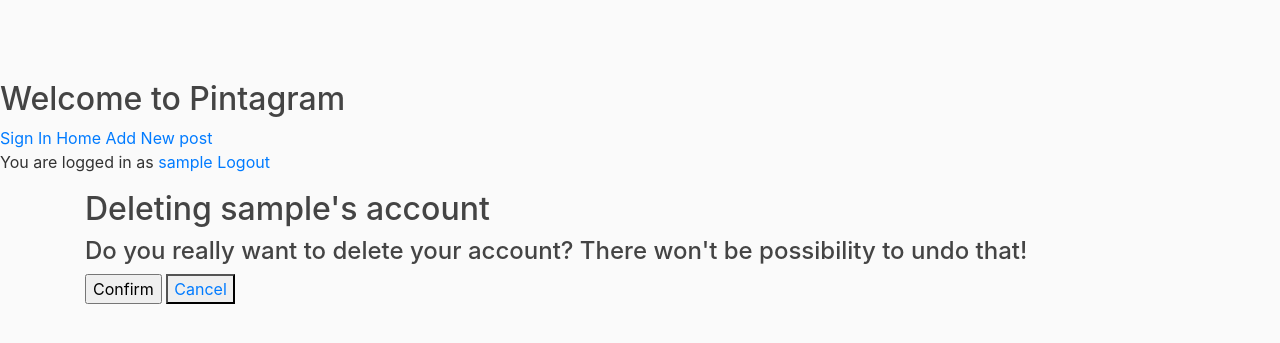
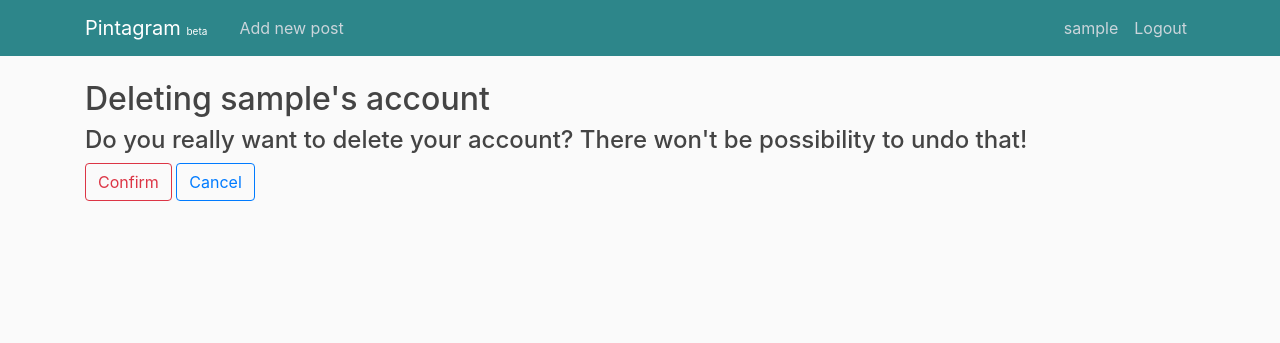
Before and after one commit to AndrzejSzeszko/Pintagram, a Django app: page /user/delete/1/ in a window 1280 px wide. Shown: the top 343 px of the page. Run offline with Django 3.2, Linux system fonts and the light colour scheme; the visitor is signed in with stand-in values (Sample User, id 1); data comes from the database, SQL or seed files in the repository; parts of the project's set-up code (start-up, migrations or seed data) failed here and were passed over; some libraries are stand-ins or nearby versions.

Commit message:
add plenty of cool bootstrap stuff

```diff
--- a/src/app_pintagram/templates/app_pintagram/base.html
+++ b/src/app_pintagram/templates/app_pintagram/base.html
@@ -16,44 +16,61 @@
     <!-- Custom CSS -->
     <link rel="stylesheet" type="text/css" href="{% static 'app_pintagram/css/style.css' %}">
 
+    <!-- jQuery -->
+    <script src="https://code.jquery.com/jquery-3.3.1.min.js" integrity="sha256-FgpCb/KJQlLNfOu91ta32o/NMZxltwRo8QtmkMRdAu8=" crossorigin="anonymous"></script>
+
     <title>Pintagram</title>
 </head>
 <body>
 
-    <h2>Welcome to Pintagram</h2>
-    <fieldset>
-        <a href="{% url 'sign-in' %}">Sign In</a>
+    <header class="site-header">
+        <nav class="navbar navbar-expand-md navbar-dark bg-steel fixed-top">
+            <div class="container">
+                <a class="navbar-brand mr-4" href="{% url 'list-of-all-posts' %}">Pintagram <span id="beta">beta</span></a>
+                <button class="navbar-toggler" type="button" data-toggle="collapse" data-target="#navbarToggle" aria-controls="navbarToggle" aria-expanded="false" aria-label="Toggle navigation">
+                    <span class="navbar-toggler-icon"></span>
+                </button>
+                <div class="collapse navbar-collapse" id="navbarToggle">
+                    <div class="navbar-nav mr-auto">
                         {% if user.is_authenticated %}
-            <a href="{% url 'list-of-all-posts' %}">Home</a>
-            <a href="{% url 'post-create' %}">Add New post</a>
-            <p>
-                You are logged in as <a href="{% url 'user-details' user.pk %}">{{ user }}</a>
-                <a href="{% url 'logout' %}">Logout</a>
-            </p>
+                            <a class="nav-item nav-link" href="{% url 'post-create' %}">Add new post</a>
+                        {% endif %}
+                    </div>
+                    <!-- Navbar Right Side -->
+                    <div class="navbar-nav">
+                        {% if user.is_authenticated %}
+                            <a class="nav-item nav-link" href="{% url 'user-details' user.pk %}">{{ user }}</a>
+                            <a class="nav-item nav-link" href="{% url 'logout' %}">Logout</a>
                         {% else %}
-            <p>
-                You are logged as {{ user }}
-                <a href="{% url 'login' %}">Login</a>
-            </p>
+                            <a class="nav-item nav-link" href="{% url 'sign-up' %}">Sign up!</a>
+                            <a class="nav-item nav-link" href="{% url 'login' %}">Login</a>
                         {% endif %}
-    </fieldset>
+                    </div>
+                </div>
+            </div>
+        </nav>
+    </header>
 
+    <main role="main" class="container">
+        <div class="row">
+            <div class="col-md-12">
                 {% if messages %}
-        <ul class="messages col-md-8 container">
                     {% for message in messages %}
-            <li{% if message.tags %} class="alert alert-{{ message.tags }}"{% endif %}>{{ message }}</li>
+                        <div class="alert alert-{{ message.tags }}">
+                            {{ message }}
+                        </div>
                     {% endfor %}
-        </ul>
                 {% endif %}
 
-    <div class="container">
                 {% block content %}
-        {% endblock content %}
+                {% endblock content%}
+
             </div>
+        </div>
+    </main>
 
     <!-- Optional JavaScript -->
-    <!-- jQuery first, then Popper.js, then Bootstrap JS -->
-    <script src="https://code.jquery.com/jquery-3.3.1.min.js" integrity="sha256-FgpCb/KJQlLNfOu91ta32o/NMZxltwRo8QtmkMRdAu8=" crossorigin="anonymous"></script>
+    <!-- Popper.js, then Bootstrap JS -->
     <script src="https://cdnjs.cloudflare.com/ajax/libs/popper.js/1.12.9/umd/popper.min.js" integrity="sha384-ApNbgh9B+Y1QKtv3Rn7W3mgPxhU9K/ScQsAP7hUibX39j7fakFPskvXusvfa0b4Q" crossorigin="anonymous"></script>
     <script src="https://maxcdn.bootstrapcdn.com/bootstrap/4.0.0/js/bootstrap.min.js" integrity="sha384-JZR6Spejh4U02d8jOt6vLEHfe/JQGiRRSQQxSfFWpi1MquVdAyjUar5+76PVCmYl" crossorigin="anonymous"></script>
 
--- a/src/app_pintagram/templates/app_pintagram/comment_delete.html
+++ b/src/app_pintagram/templates/app_pintagram/comment_delete.html
@@ -6,10 +6,8 @@
     <form method="post">
         {% csrf_token %}
         <h4>Do you really want to delete this comment? There won't be possibility to undo that!</h4>
-        <input type="submit" value="Confirm">
-        <button type="button">
-            <a href="{% url 'post-details' object.post_id %}">Cancel</a>
-        </button>
+        <input class="btn btn-outline-danger" type="submit" value="Confirm">
+        <a class="btn btn-outline-primary" href="{% url 'post-details' object.post.pk %}">Cancel</a>
     </form>
 
 {% endblock content %}
--- a/src/app_pintagram/templates/app_pintagram/login.html
+++ b/src/app_pintagram/templates/app_pintagram/login.html
@@ -7,7 +7,7 @@
         <form action="" method="post">
             {% csrf_token %}
             {{ form|crispy }}
-            <button type="submit">LogIn</button>
+        <input type="submit" value="Login" class="btn btn-outline-info">
         </form>
     </div>
 {% endblock content %}
--- a/src/app_pintagram/templates/app_pintagram/post_create.html
+++ b/src/app_pintagram/templates/app_pintagram/post_create.html
@@ -7,8 +7,7 @@
         <form method="post" enctype="multipart/form-data">
             {% csrf_token %}
             {{ form|crispy }}
-            <button type="submit">Submit</button>
-            <button type="reset">Clear all fields</button>
+            <input type="submit" value="Submit" class="btn btn-outline-info">
         </form>
     </div>
 {% endblock content %}
--- a/src/app_pintagram/templates/app_pintagram/post_delete.html
+++ b/src/app_pintagram/templates/app_pintagram/post_delete.html
@@ -6,10 +6,8 @@
     <form method="post">
         {% csrf_token %}
         <h4>Do you really want to delete this post? There won't be possibility to undo that!</h4>
-        <input type="submit" value="Confirm">
-        <button type="button">
-            <a href="{% url 'post-details' object.pk %}">Cancel</a>
-        </button>
+        <input class="btn btn-outline-danger" type="submit" value="Confirm">
+        <a class="btn btn-outline-primary" href="{% url 'post-details' object.pk %}">Cancel</a>
     </form>
 
 {% endblock content %}
--- a/src/app_pintagram/templates/app_pintagram/post_update.html
+++ b/src/app_pintagram/templates/app_pintagram/post_update.html
@@ -16,8 +16,8 @@
     <form method="post" enctype="multipart/form-data">
         {% csrf_token %}
         {{ form|crispy }}
-        <button type="submit">Save changes</button>
-        <button type="button"><a href="#">Cancel</a></button>
+        <input type="submit" value="Save changes" class="btn btn-outline-info">
+        <a class="btn btn-outline-primary" href="{% url 'post-details' object.pk %}">Cancel</a>
     </form>
 
 {% endblock content %}
--- a/src/app_pintagram/templates/app_pintagram/sign_in.html
+++ b/src/app_pintagram/templates/app_pintagram/sign_in.html
@@ -7,8 +7,7 @@
         <form action="" method="post">
             {% csrf_token %}
             {{ form|crispy }}
-            <button type="submit">Submit</button>
-            <button type="reset">Clear all fields</button>
+            <input type="submit" value="Submit" class="btn btn-outline-info">
         </form>
     </div>
 {% endblock content %}
--- a/src/app_pintagram/templates/app_pintagram/user_delete.html
+++ b/src/app_pintagram/templates/app_pintagram/user_delete.html
@@ -6,10 +6,8 @@
     <form method="post">
         {% csrf_token %}
         <h4>Do you really want to delete your account? There won't be possibility to undo that!</h4>
-        <input type="submit" value="Confirm">
-        <button type="button">
-            <a href="{% url 'user-details' object.pk %}">Cancel</a>
-        </button>
+        <input class="btn btn-outline-danger" type="submit" value="Confirm">
+        <a class="btn btn-outline-primary" href="{% url 'user-details' object.pk %}">Cancel</a>
     </form>
 
 {% endblock content %}
--- a/src/app_pintagram/templates/app_pintagram/user_update.html
+++ b/src/app_pintagram/templates/app_pintagram/user_update.html
@@ -6,7 +6,7 @@
     <form method="post" enctype="multipart/form-data">
         {% csrf_token %}
         {{ form|crispy }}
-        <button type="submit">Save changes</button>
-        <button type="button"><a href="#">Cancel</a></button>
+        <input type="submit" value="Save changes" class="btn btn-outline-info">
+        <a class="btn btn-outline-primary" href="{% url 'user-details' object.pk %}">Cancel</a>
     </form>
 {% endblock content %}
```
Also changed, not shown: src/app_pintagram/templates/app_pintagram/list_all_posts.html (+16 -7 lines), src/app_pintagram/templates/app_pintagram/post_details.html (+31 -26 lines), src/app_pintagram/templates/app_pintagram/user_details.html (+24 -28 lines). Lines whose indentation alone changed are shown as unchanged.
